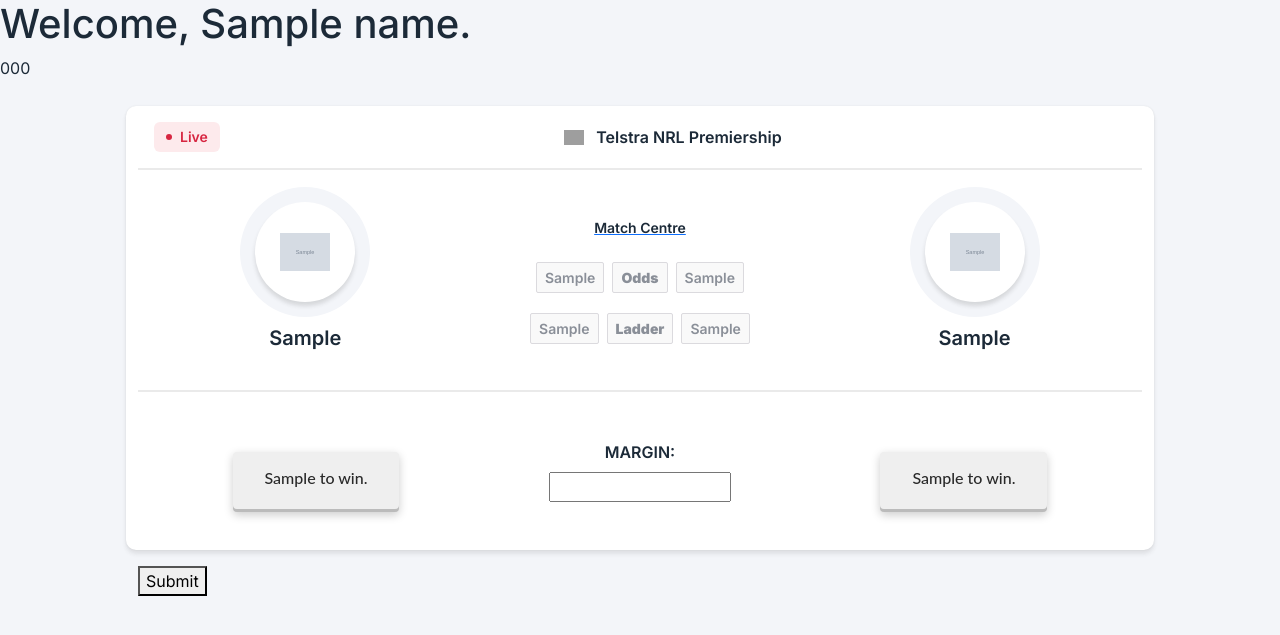
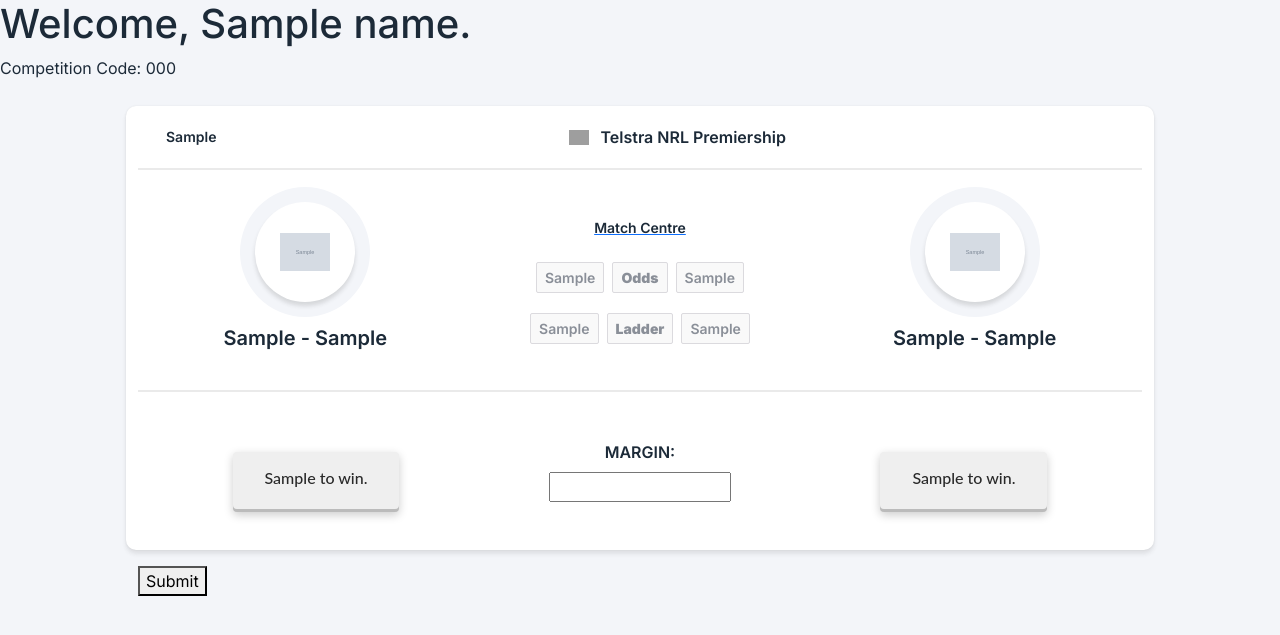
Before and after one commit to jmcnaughton67/SportsTippingBot, a Flask app: template templates/tipsheet.html in a window 1280 px wide. Shown: the top 635 px of the page. Run offline with Flask 2, Linux system fonts and the light colour scheme; the template is opened without the code that fills it: most values are stand-ins (such as "Sample title", 1, 10 or a date in 2020); grey boxes marked "Sample" are stand-in pictures; grey boxes are pictures that could not be loaded.

Commit message:
jacob updates v1
Few updates:
- Add catch for odds and ladder failing
- Added ladder get from nrl.com/ladder
- added scores for live games
- made the game status tiles on front end update with game status

```diff
--- a/static/styles/style.css
+++ b/static/styles/style.css
@@ -49,8 +49,6 @@
 	 padding: 16px;
 }
  .match-status {
-	 background-color: var(--color-bg-alert);
-	 color: var(--color-text-alert);
 	 padding: 8px 12px;
 	 border-radius: 6px;
 	 font-weight: 600;
@@ -60,14 +58,17 @@
 	 line-height: 1;
 	 margin-right: auto;
 }
- .match-status:before {
-	 content: "";
-	 display: block;
-	 width: 6px;
-	 height: 6px;
-	 background-color: currentColor;
-	 border-radius: 50%;
-	 margin-right: 8px;
+ .match-status:FullTime {
+	 background-color: green;
+	 color: white;
+}
+ .match-status:Live {
+	 background-color: red;
+	 color: white;
+}
+ .match-status:Upcoming {
+	 background-color: blue;
+	 color: white;
 }
  .match-tournament {
 	 display: flex;
--- a/templates/tipsheet.html
+++ b/templates/tipsheet.html
@@ -13,7 +13,7 @@
 <form action="/submit" method="post">
 <div class="row">
 <h1>Welcome, {{ name }}.</h1>
-	<p>{{ code }}</p>
+	<p>Competition Code: {{ code }}</p>
 	<input type="hidden" id="name" name="name" value="{{ name }}"/>
 	<input type="hidden" id="code" name="code" value="{{ code }}"/>
 	<input type="hidden" id="games" name="games" value="{{ data.shape[0] }}"/>
@@ -25,7 +25,7 @@
     <div class="row mb-3">
 	<div class="match">
 		<div class="match-header">
-			<div class="match-status">Live</div>
+			<div class="match-status">{{data['Match Status'][i]}}</div>
 			<div class="match-tournament"><img src="https://www.nrl.com/.theme/nrl/badge.svg?bust=202302142313" />Telstra NRL Premiership</div>
 			<div class="match-actions">
 						{{ data['Date'][i] }}
@@ -37,7 +37,7 @@
 					<div class="team-logo">
 						<img src="{{ data['Home Image'][i] }}" />
 					</div>
-					<h2 class="team-name">{{ data['Home Team'][i] }}</h2>
+					<h2 class="team-name">{{ data['Home Team'][i]}} - {{ data['Home Score'][i]}}</h2>
 				</div>
 
 			</div>
@@ -74,7 +74,7 @@
 					<div class="team-logo">
 						<img src="{{ data['Away Image'][i] }}" />
 					</div>
-					<h2 class="team-name">{{ data['Away Team'][i] }}</h2>
+					<h2 class="team-name">{{ data['Away Team'][i] }} - {{ data['Away Score'][i]}}</h2>
 				</div>
 			</div>
 		</div>
@@ -92,7 +92,13 @@
 				<label for="game-{{ i }}-margin" class="mb-2"><strong>MARGIN:</strong></label><br>
 				<input style="width:70%;" name="game-{{ i }}-margin" id="game-{{ i }}-margin" type="text"/>
 			</div>
-
+			<script>
+			  var isMainGame = true; // Replace with your variable
+			  var marginInput = document.getElementById("game-{{ i }}-margin");
+			  if (!isMainGame) {
+				marginInput.style.display = "none";
+			  }
+			</script>
 			<div class="column">
 			<div class="button-wrap">
     <input class="hidden radio-label away-button" type="radio" name="game-{{ i }}" value="Away" id="game-{{ i }}-away"/>
```
Also changed, not shown: 2 other files.
